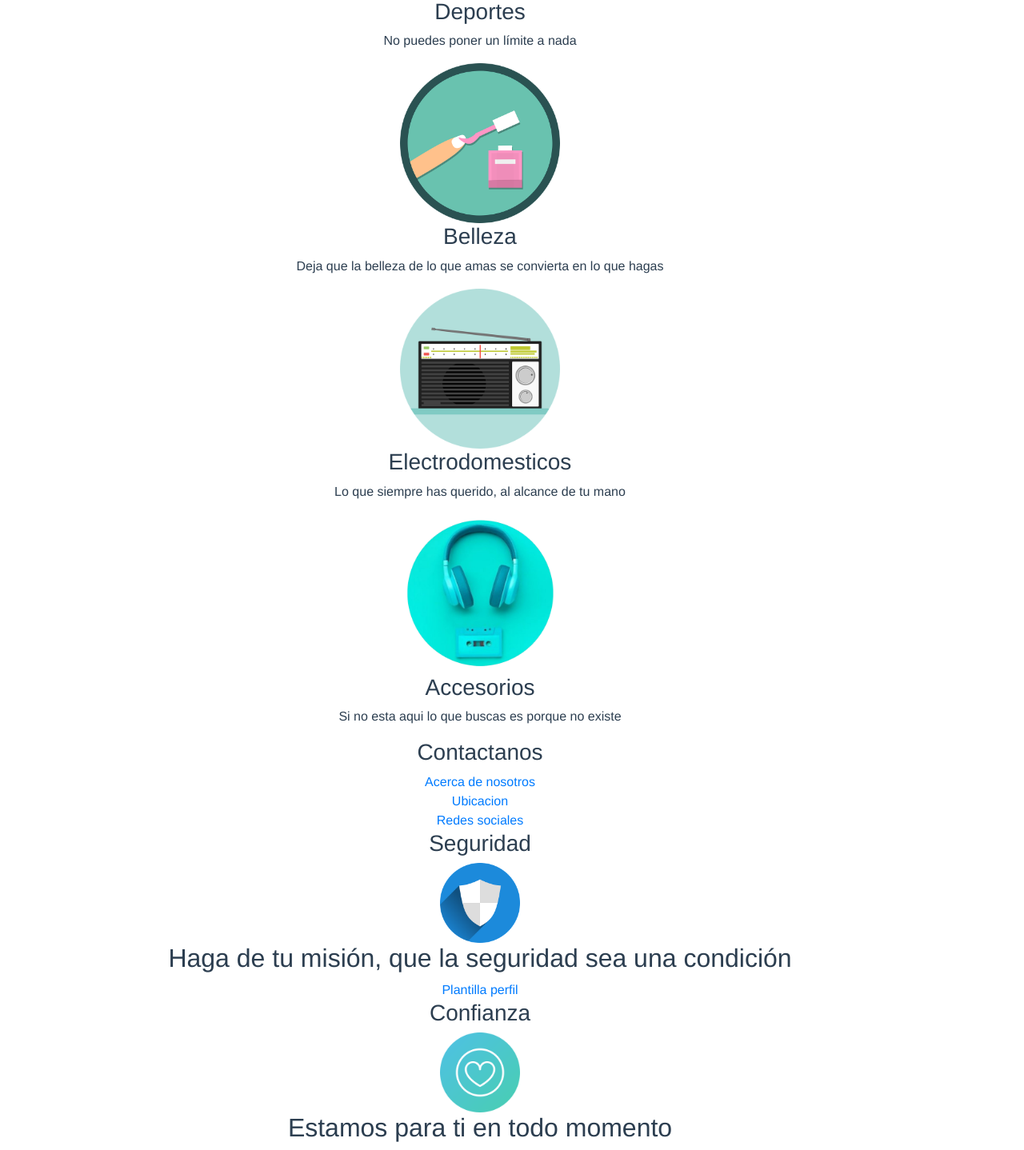
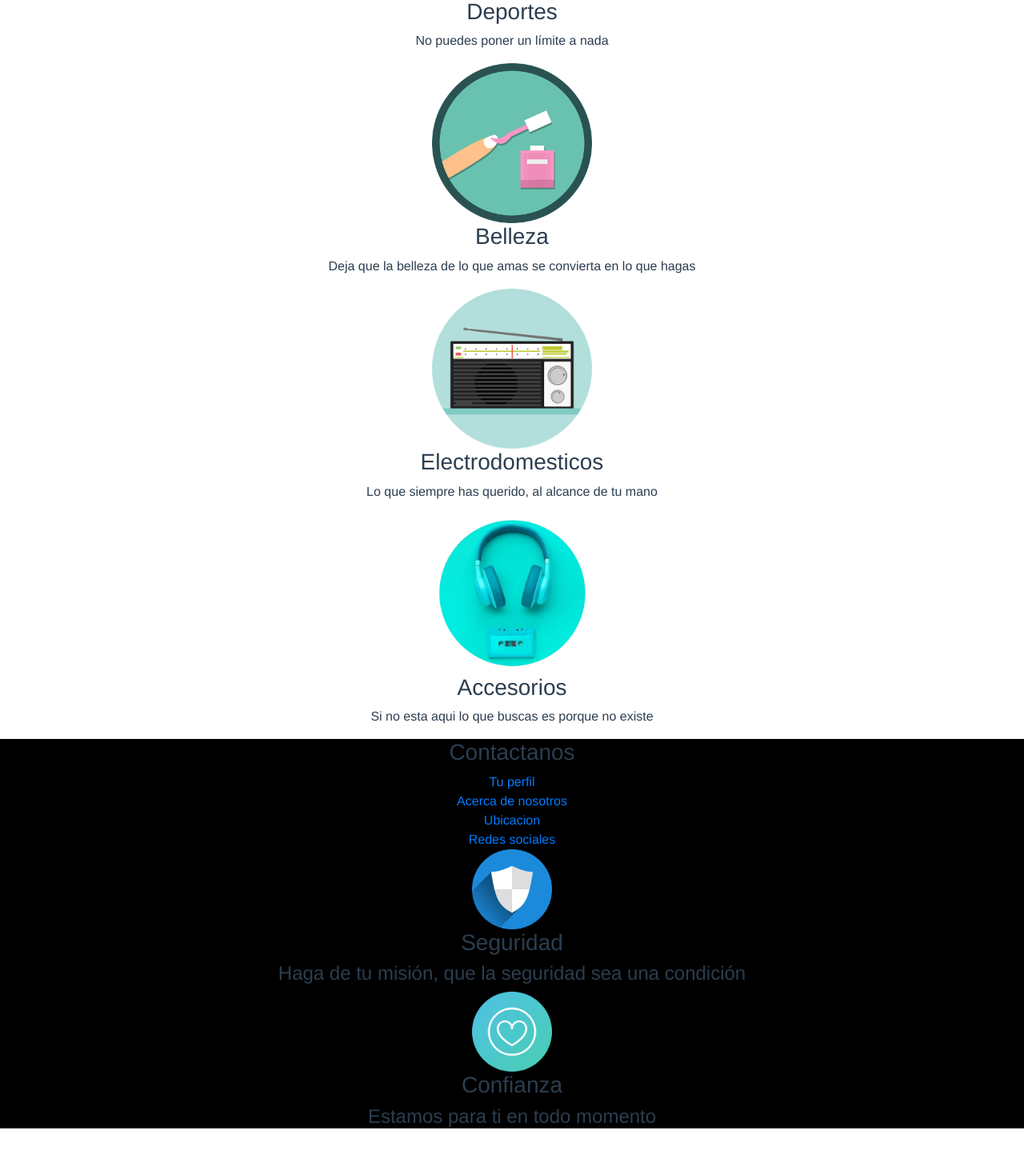
Before and after one commit to UNa-Tienda/frontend, a Vue app: page / in a window 1280 px wide. Shown: the part 867-2305 px from the top of the page at 80% size. Built offline with nearby package versions, Linux system fonts and the light colour scheme.

Commit message:
Creacion componentes Category y Footer

```diff
--- a/src/App.vue
+++ b/src/App.vue
@@ -1,18 +1,13 @@
 <template>
   <div id="app" style="margin-top: 0px;">
-
     <router-view />
-
   </div>
 </template>
 
-
 <script>
-
-
 export default {
-  name: 'App'
-}
+  name: "App",
+};
 </script>
 
 <style>
--- /dev/null
+++ b/src/components/Category.vue
@@ -0,0 +1,94 @@
+<template>
+  <div id="app">
+    <h1 style="color:DodgerBlue">Categorias</h1>
+    <div class="w3-row-padding w3-padding-16 w3-center">
+      <div class="w3-quarter" id="prueba">
+        <img
+          alt=""
+          class="zoom"
+          src="../assets/bike.png"
+          style="cursor:pointer"
+          onclick="document.location='http://localhost:8080/#'"
+          width="200"
+          height="200"
+          id="category1"
+        />
+        <h3>Deportes</h3>
+        <p>No puedes poner un límite a nada</p>
+      </div>
+      <div class="w3-quarter">
+        <img
+          alt=""
+          class="zoom"
+          src="../assets/nail.png"
+          style="cursor:pointer"
+          onclick="document.location='http://localhost:8080/#'"
+          width="200"
+          height="200"
+          id="category2"
+        />
+        <h3>Belleza</h3>
+        <p>
+          Deja que la belleza de lo que amas se convierta en lo que hagas
+        </p>
+      </div>
+      <div class="w3-quarter">
+        <img
+          alt=""
+          class="zoom"
+          src="../assets/radio1.png"
+          style="cursor:pointer"
+          onclick="document.location='http://localhost:8080/#'"
+          width="200"
+          height="200"
+          id="category3"
+        />
+        <h3>Electrodomesticos</h3>
+        <p>Lo que siempre has querido, al alcance de tu mano</p>
+      </div>
+      <div class="w3-quarter">
+        <img
+          alt=""
+          class="zoom"
+          src="../assets/auri.png"
+          style="cursor:pointer"
+          onclick="document.location='http://localhost:8080/#'"
+          width="200"
+          height="200"
+          id="category4"
+        />
+        <h3>Accesorios</h3>
+        <p>Si no esta aqui lo que buscas es porque no existe</p>
+      </div>
+    </div>
+  </div>
+</template>
+
+<script>
+export default {
+  mounted() {
+    let recaptchaScript = document.createElement("script");
+    recaptchaScript.setAttribute(
+      "src",
+      "https://cdn.jsdelivr.net/npm/vue/dist/vue.js"
+    );
+    document.head.appendChild(recaptchaScript);
+  },
+  methods: {
+    Zooming: function() {},
+  },
+};
+</script>
+
+<style>
+.zoom {
+  width: 200, height=200;
+}
+.zoom:hover {
+  transform: scale(1.5);
+}
+@import url(https://www.w3schools.com/w3css/4/w3.css);
+h1 {
+  text-align: center;
+}
+</style>
--- /dev/null
+++ b/src/components/Footer.vue
@@ -0,0 +1,48 @@
+<template>
+  <div class="footer-web">
+    <footer class="w3-row-padding w3-padding-32">
+      <div class="w3-third">
+        <h3>Contactanos</h3>
+        <div>
+          <router-link :to="{ name: 'profile' }">Tu perfil</router-link>
+        </div>
+        <div><a href="/about/about_team.htm">Acerca de nosotros</a></div>
+        <div><a href="/about/about_team.htm">Ubicacion</a></div>
+        <div><a href="/about/about_team.htm">Redes sociales</a></div>
+      </div>
+
+      <div class="w3-third text-center">
+        <img
+          alt=""
+          src="../assets/escudo1.png"
+          class="w3-left w3-margin-center"
+          style="width:100px"
+        />
+        <h3>Seguridad</h3>
+        <h4>Haga de tu misión, que la seguridad sea una condición</h4>
+      </div>
+
+      <div class="w3-third text-center">
+        <img
+          alt=""
+          src="../assets/love.png"
+          class="w3-left w3-margin-center"
+          style="width:100px"
+        />
+        <h3>Confianza</h3>
+
+        <h4>Estamos para ti en todo momento</h4>
+      </div>
+    </footer>
+  </div>
+</template>
+
+<script>
+export default {};
+</script>
+
+<style>
+.footer-web {
+  background: black;
+}
+</style>
--- a/src/views/Home.vue
+++ b/src/views/Home.vue
@@ -72,109 +72,20 @@
           </b-carousel-slide>
         </b-carousel>
       </div>
-
-      <div id="app">
-        <h1 style="color:DodgerBlue">Categorias</h1>
-        <div class="w3-row-padding w3-padding-16 w3-center">
-          <div class="w3-quarter" id="prueba">
-            <img
-              alt=""
-              class="zoom"
-              src="../assets/bike.png"
-              style="cursor:pointer"
-              onclick="document.location='http://localhost:8080/#'"
-              width="200"
-              height="200"
-              id="category1"
-            />
-            <h3>Deportes</h3>
-            <p>No puedes poner un límite a nada</p>
-          </div>
-          <div class="w3-quarter">
-            <img
-              alt=""
-              class="zoom"
-              src="../assets/nail.png"
-              style="cursor:pointer"
-              onclick="document.location='http://localhost:8080/#'"
-              width="200"
-              height="200"
-              id="category2"
-            />
-            <h3>Belleza</h3>
-            <p>
-              Deja que la belleza de lo que amas se convierta en lo que hagas
-            </p>
-          </div>
-          <div class="w3-quarter">
-            <img
-              alt=""
-              class="zoom"
-              src="../assets/radio1.png"
-              style="cursor:pointer"
-              onclick="document.location='http://localhost:8080/#'"
-              width="200"
-              height="200"
-              id="category3"
-            />
-            <h3>Electrodomesticos</h3>
-            <p>Lo que siempre has querido, al alcance de tu mano</p>
-          </div>
-          <div class="w3-quarter">
-            <img
-              alt=""
-              class="zoom"
-              src="../assets/auri.png"
-              style="cursor:pointer"
-              onclick="document.location='http://localhost:8080/#'"
-              width="200"
-              height="200"
-              id="category4"
-            />
-            <h3>Accesorios</h3>
-            <p>Si no esta aqui lo que buscas es porque no existe</p>
-          </div>
-        </div>
-      </div>
-      <footer class="w3-row-padding w3-padding-32">
-        <div class="w3-third">
-          <h3>Contactanos</h3>
-          <div><a href="/about/about_team.htm">Acerca de nosotros</a></div>
-          <div><a href="/about/about_team.htm">Ubicacion</a></div>
-          <div><a href="/about/about_team.htm">Redes sociales</a></div>
-        </div>
-
-        <div class="w3-third">
-          <h3>Seguridad</h3>
-          <img
-            alt=""
-            src="../assets/escudo1.png"
-            class="w3-left w3-margin-center"
-            style="width:100px"
-          />
-          <h2>Haga de tu misión, que la seguridad sea una condición</h2>
-        </div>
-        <div>
-          <router-link :to="{ name: 'profile' }">Plantilla perfil</router-link>
-        </div>
-
-        <div class="w3-third w3-serif">
-          <h3>Confianza</h3>
-          <img
-            alt=""
-            src="../assets/love.png"
-            class="w3-left w3-margin-center"
-            style="width:100px"
-          />
-          <h2>Estamos para ti en todo momento</h2>
-        </div>
-      </footer>
+    </div>
+    <div>
+      <Category />
+    </div>
+    <div>
+      <Footer />
     </div>
   </div>
 </template>
 
 <script>
 import TopMenu from "../components/TopMenu.vue";
+import Category from "../components/Category.vue";
+import Footer from "../components/Footer";
 export default {
   data() {
     return {
@@ -184,30 +95,10 @@ export default {
   },
   components: {
     TopMenu,
-  },
-  mounted() {
-    let recaptchaScript = document.createElement("script");
-    recaptchaScript.setAttribute(
-      "src",
-      "https://cdn.jsdelivr.net/npm/vue/dist/vue.js"
-    );
-    document.head.appendChild(recaptchaScript);
-  },
-  methods: {
-    Zooming: function() {},
+    Category,
+    Footer,
   },
 };
 </script>
 
-<style>
-.zoom {
-  width: 200, height=200;
-}
-.zoom:hover {
-  transform: scale(1.5);
-}
-@import url(https://www.w3schools.com/w3css/4/w3.css);
-h1 {
-  text-align: center;
-}
-</style>
+<style></style>
```
